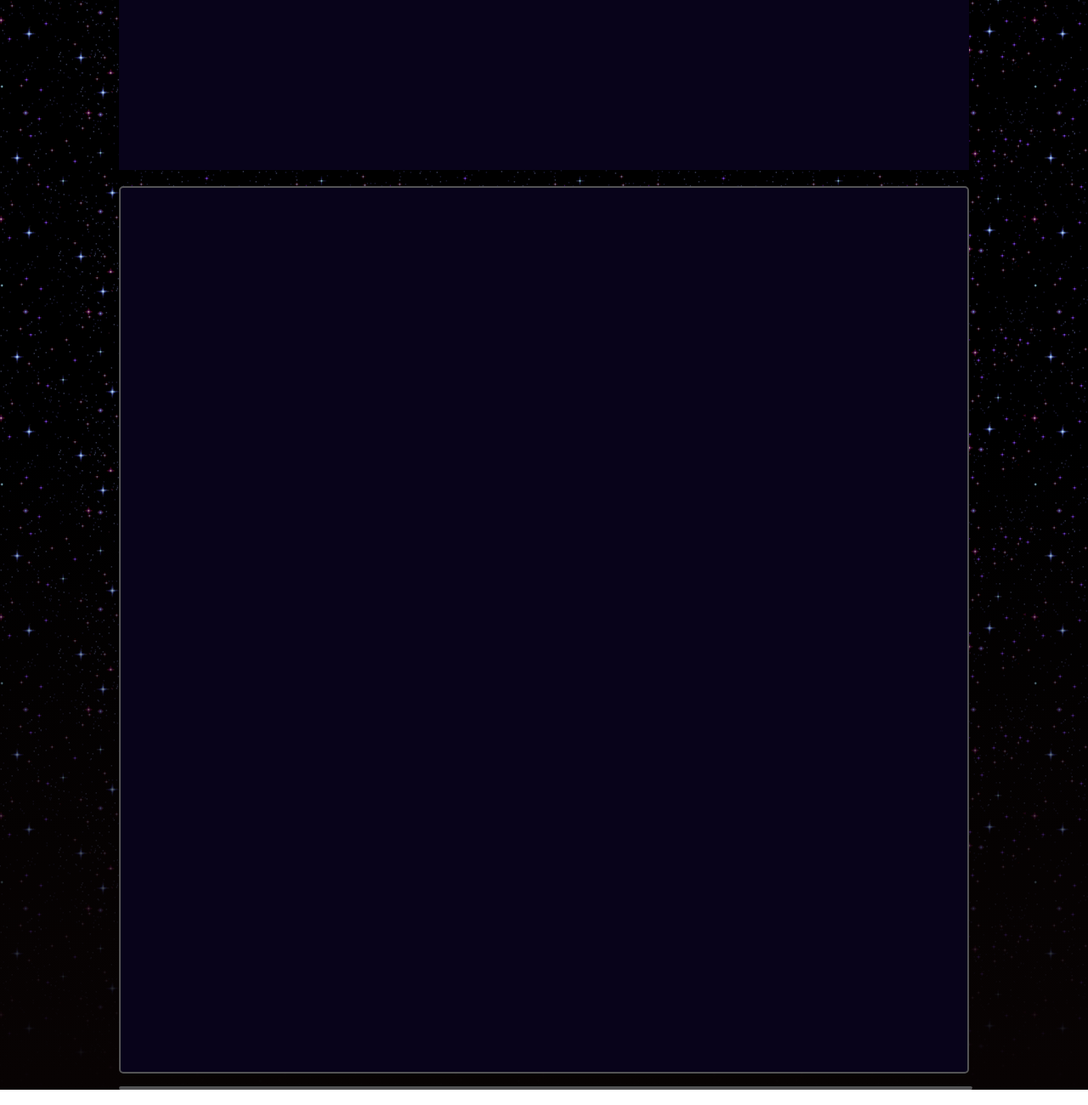
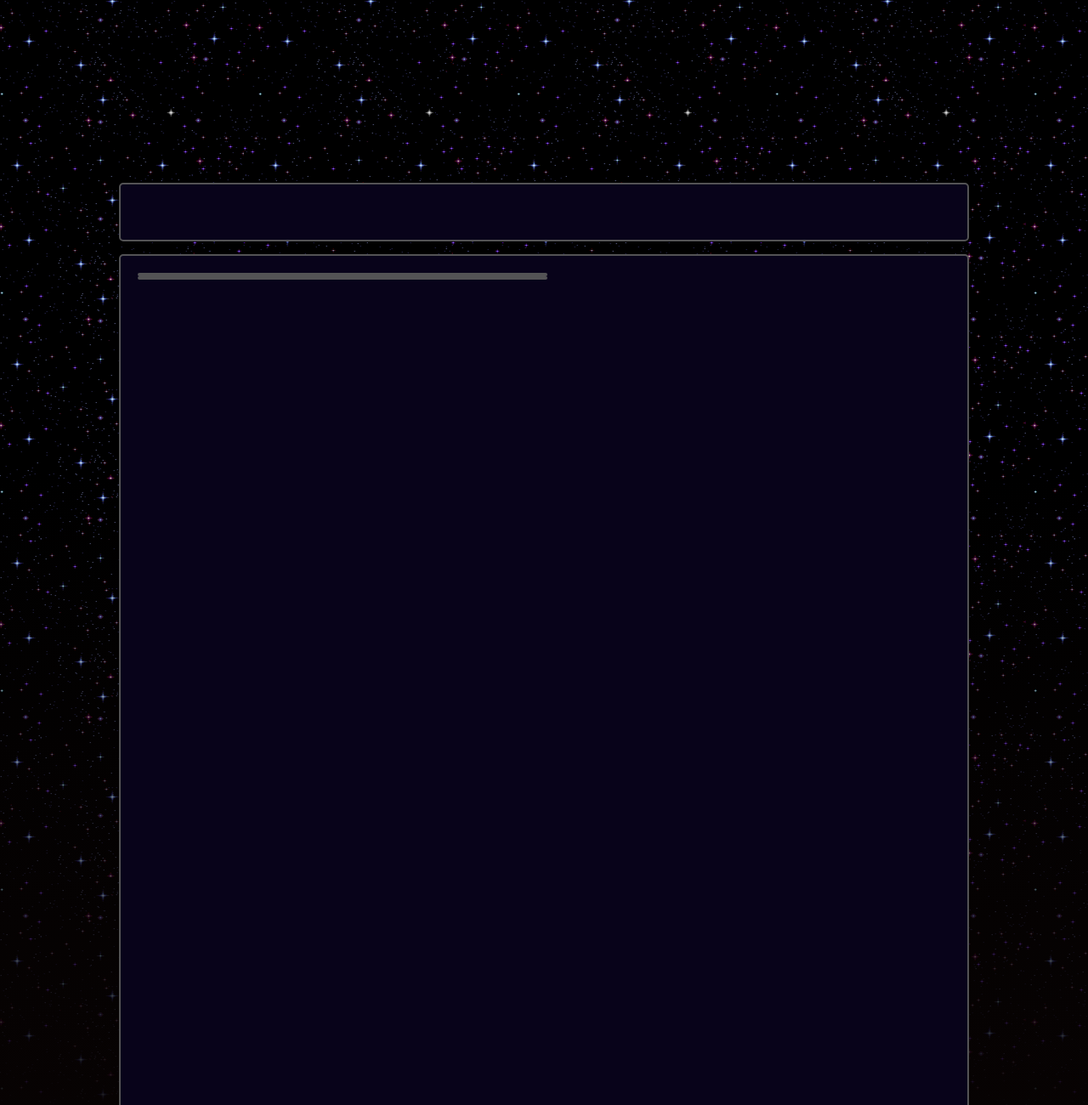
Before and after one commit to Toskabit/website, a plain HTML site: page index.html in a window 1280 px wide. Shown: the top 1300 px of the page at 85% size. Drawn offline with Linux system fonts and the light colour scheme.

Commit message:
setting divs in css

```diff
--- a/css/style.css
+++ b/css/style.css
@@ -46,11 +46,21 @@ a:hover {
 #topname {
     height: 200px;
     width: 100%;
-    background-color: #08031A;
     background-size: 100%;
 }
 
+
+#marq {
+    margin-top: 15px;
+    border: 2px solid #535355;
+    border-radius: 5px;
+    background-color: #08031A;
+    padding: 20px;
+    height: 25px;
+}
+
 #main {
+    margin-top: 15px;
     border: 2px solid #535355;
     border-radius: 5px;
     background-color: #08031A;
@@ -59,11 +69,28 @@ a:hover {
     height: 1000px;
 }
 
+#left {
+    width: 50%;
+    flex: 1;
+    border: 2px solid #535355;
+    border-radius: 5px;
+}
+
+#center {
+    width: 50%;
+    flex: 1;
+    border: 2px solid #535355;
+    border-radius: 5px;
+}
+
 #footer {
     margin-top: 15px;
     border: 2px solid #535355;
     border-radius: 5px;
     background-color: #08031A;
-    width: 100%;
+    height: 25px;
+    width: 50%;
     text-align: center;
+    margin-left: auto;
+    margin-right: auto;
 }
```
